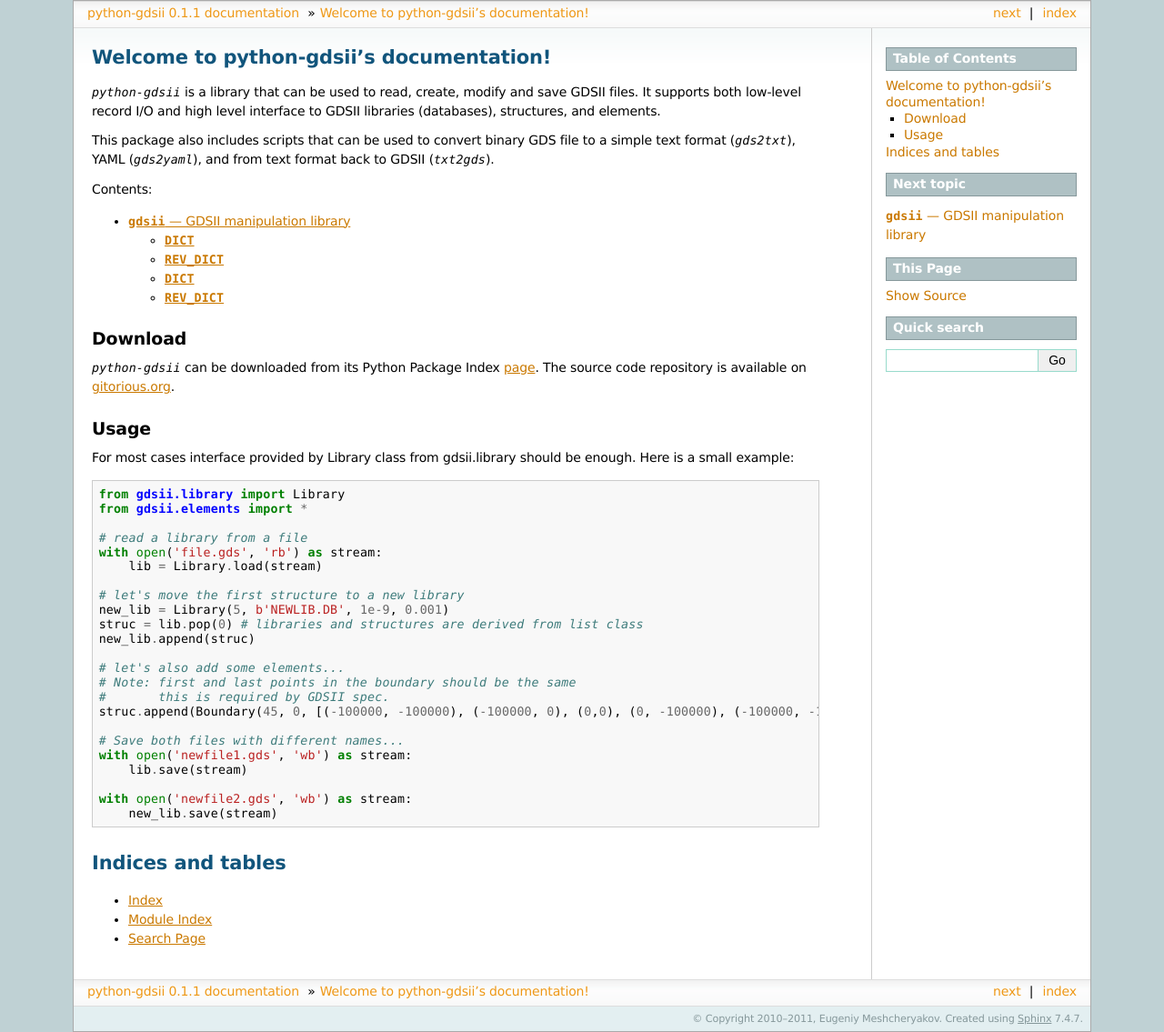
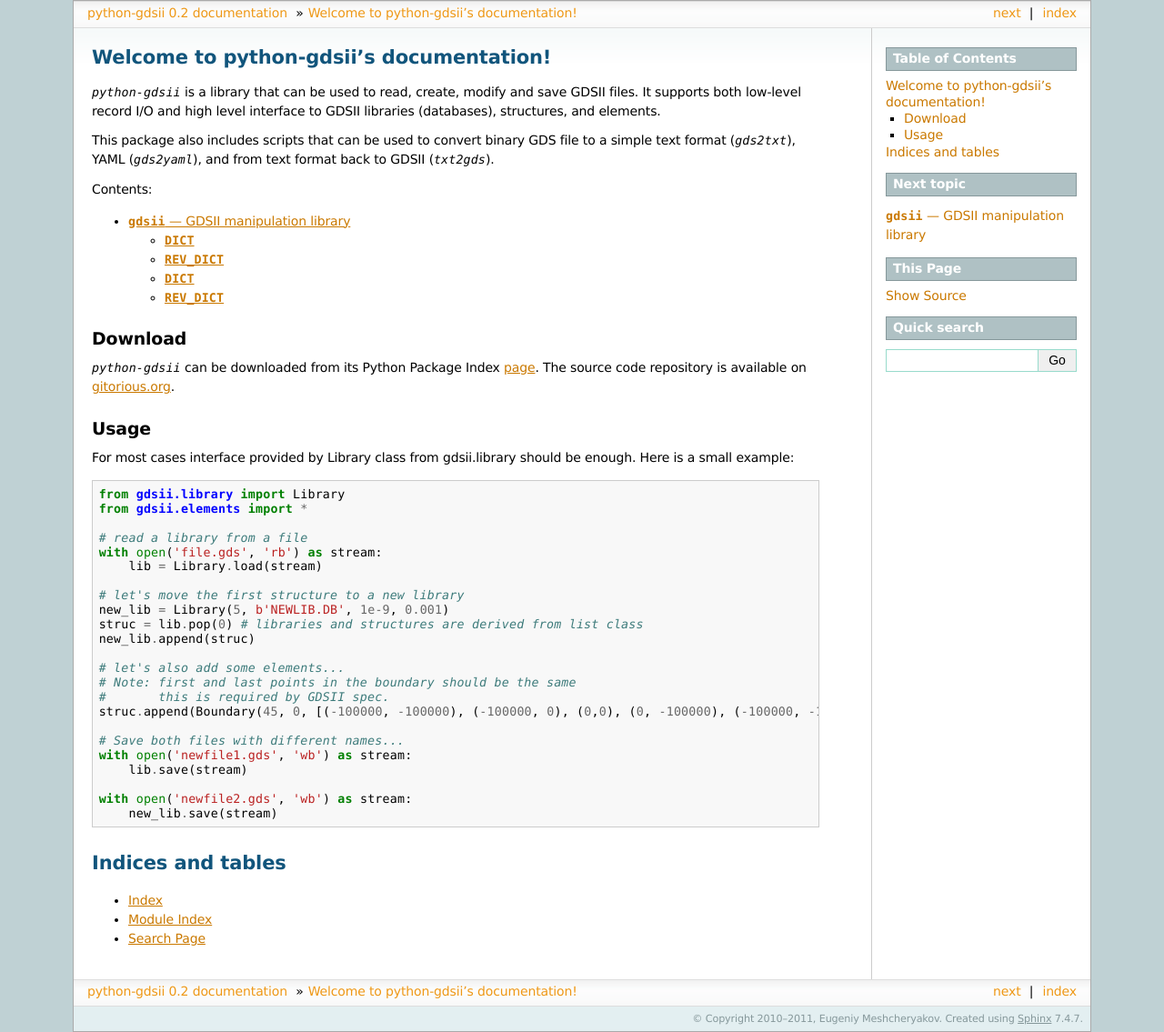
Before and after one commit to eugmes/python-gdsii, a Sphinx documentation site: the page built from doc/index.rst, in a window 1280 px wide. Shown: the whole page at 91% size. Built offline with Sphinx 7.4.7, drawn with Linux system fonts in a browser that asks for light colours.

Commit message:
Version 0.2

```diff
--- a/doc/conf.py
+++ b/doc/conf.py
@@ -45,9 +45,9 @@
 # built documents.
 #
 # The short X.Y version.
-version = '0.1.1'
+version = '0.2'
 # The full version, including alpha/beta/rc tags.
-release = '0.1.1'
+release = '0.2'
 
 # The language for content autogenerated by Sphinx. Refer to documentation
 # for a list of supported languages.
--- a/setup.py
+++ b/setup.py
@@ -11,7 +11,7 @@ to a text format.
 
 setup(
     name = 'python-gdsii',
-    version = '0.1.1',
+    version = '0.2',
     description = 'GDSII manipulation libaray',
     long_description = long_desc,
     author = 'Eugeniy Meshcheryakov',
```
